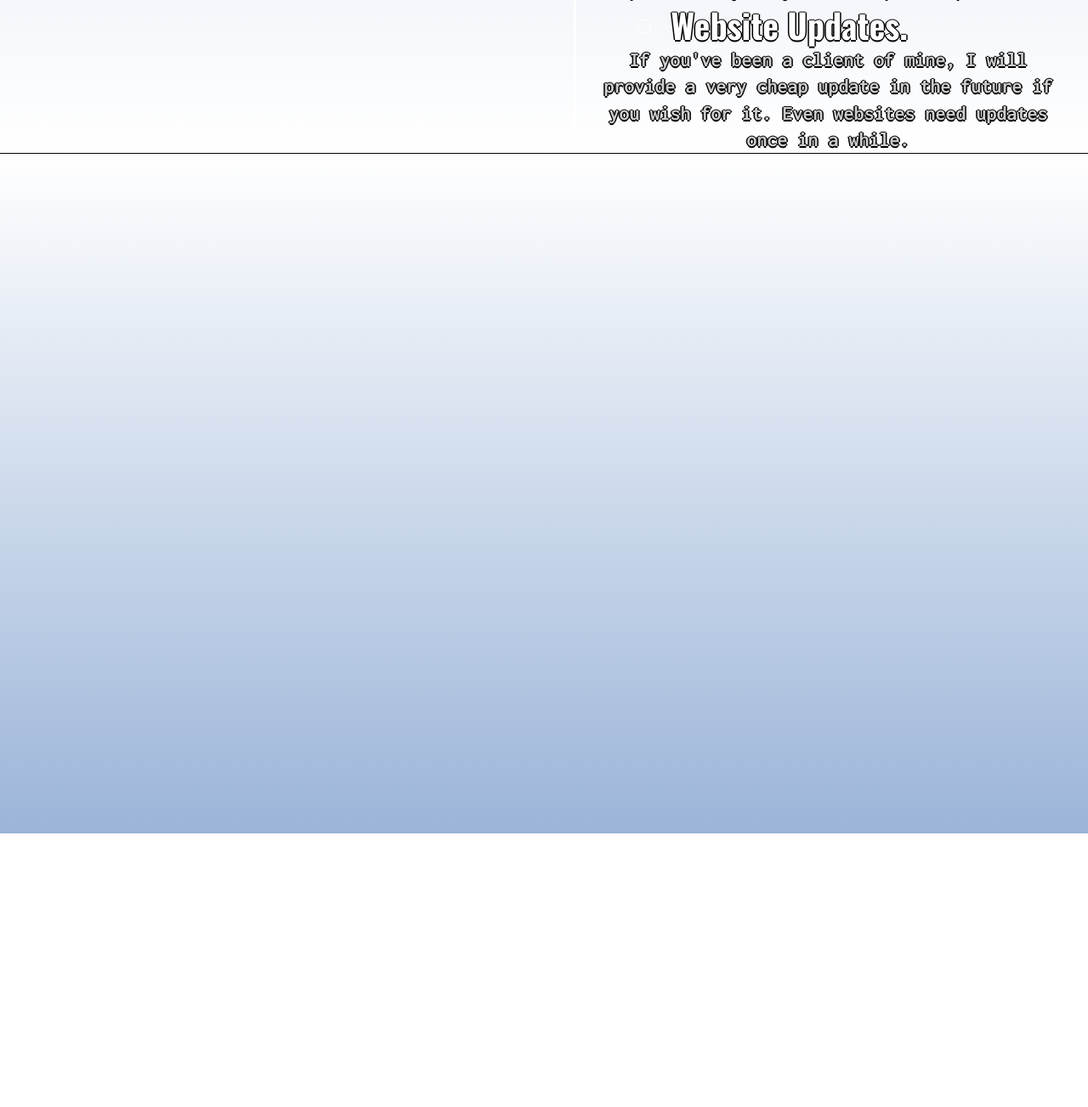
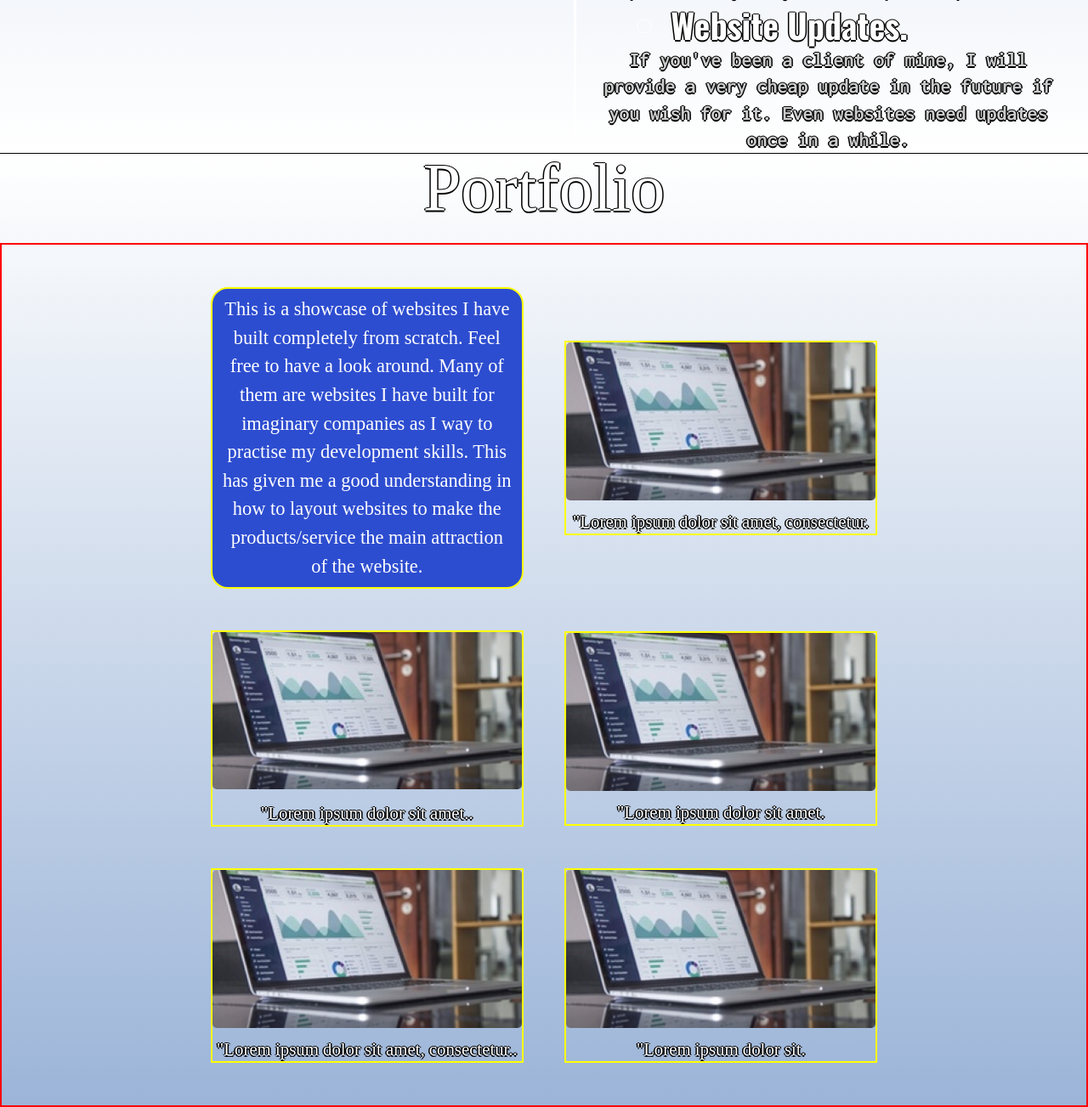
Before and after one commit to vanDeurs/portfolio, a PHP site: page / in a window 1280 px wide. Shown: the part 3091-4394 px from the top of the page at 85% size. Before the commit the page ends 4072 px from the top, so only its background shows below. Run offline with PHP 8.4, Linux system fonts and the light colour scheme; some libraries are stand-ins or nearby versions.

Commit message:
Created portfolio page. Structure done.

```diff
--- a/index.html
+++ b/index.html
@@ -130,8 +130,47 @@
         <div class="site-wrapper" id="portfolio">
             <div class="site-wrapper-inner">
                 <div class="portfolio">
+                    <h1>Portfolio</h1>
+                    <div class="portfolio-boxes">
+                        <div class="portfolio-box" id="portfolio-info">
+                            <p>This is a showcase of websites I have built completely from scratch. Feel free to have a look around. Many of them are websites I have built for imaginary companies as I way to practise my development skills. This has given me a good understanding in how to layout websites to make the products/service the main attraction of the website.</p>
+                        </div>
+                        <div class="portfolio-box">
+                            <img src="./resources/pictures/course-data.jpg" alt="Website I have built.">
+                            <div class="portfolio-box-text">
+                                <p>"Lorem ipsum dolor sit amet, consectetur.</p>
+                            </div>
+                        </div>
+                        <div class="portfolio-box">
+                            <div class="image-box">
+                                <img src="./resources/pictures/course-data.jpg" alt="Website I have built.">
+                                <span>"Lorem ipsum dolor sit amet, consectetur adipiscing elit, sed do eiusmod tempor incididunt ut labore et dolore magna aliqua. Ut enim ad mini eiusmod tempor incididunt ut labore et dolore magna aliqua. Ut enim ad minieiusmod tempor incididunt ut labor.</span>
+                            </div>
+                            <div class="portfolio-box-text">
+                                <p>"Lorem ipsum dolor sit amet..</p>
+                            </div>
+                        </div>
 
+                        <div class="portfolio-box">
+                            <img src="./resources/pictures/course-data.jpg" alt="Website I have built.">
+                            <div class="portfolio-box-text">
+                                <p>"Lorem ipsum dolor sit amet.</p>
+                            </div>
+                        </div>
 
+                        <div class="portfolio-box">
+                            <img src="./resources/pictures/course-data.jpg" alt="Website I have built.">
+                            <div class="portfolio-box-text">
+                                <p>"Lorem ipsum dolor sit amet, consectetur..</p>
+                            </div>
+                        </div>
+                        <div class="portfolio-box">
+                            <img src="./resources/pictures/course-data.jpg" alt="Website I have built.">
+                            <div class="portfolio-box-text">
+                                <p>"Lorem ipsum dolor sit.</p>
+                            </div>
+                        </div>
+                    </div>
                 </div>
             </div>
         </div>
--- a/resources/style.css
+++ b/resources/style.css
@@ -500,5 +500,100 @@ hr {
 .portfolio {
     background: linear-gradient(rgba(255,255,255,1), rgba(56,106,177,0.5));
     height: 100%;
-    padding-top: 3%;
 }
+
+.portfolio h1 {
+    font-size: 5rem;
+    margin-bottom: 25px;
+}
+
+.portfolio-boxes {
+    display: flex;
+    flex-direction: row;
+    flex-wrap: wrap;
+    width: 100%;
+    padding: 2%;
+    border: 2px solid red;
+    justify-content: center;
+    align-items: center;
+}
+
+.portfolio-box {
+    width: 30%;
+    margin: 2%;
+    border: 2px solid yellow;
+    display: flex;
+    flex-direction: column;
+    justify-content: center;
+    align-items: center;
+}
+
+.image-box {
+    position: relative;
+    widows: 100%;
+    overflow: hidden;
+}
+
+.image-box img {
+    width: 100%;
+    height: auto;
+    margin-bottom: 10px;
+    border-radius: 5px;
+    transition: all .35s ease-in-out;
+}
+
+.image-box span {
+    font-size: 1.2rem;
+    line-height: 1.3;
+    position: absolute;
+    width: 90%;
+    top: 2%;
+    left: 7%;
+    color: transparent;
+    transition: all 400ms ease-in-out;
+    text-shadow: none;
+}
+
+.portfolio-box:hover > .image-box img{
+    -moz-transform: scale(1.1);
+    -webkit-transform: scale(1.1);
+    transform: scale(1.1);
+}
+
+.portfolio-box:hover > .image-box span {
+    color: blue;
+}
+
+#portfolio-info {
+    border-radius: 20px;
+    background: #2D4DD0;
+}
+
+#portfolio-info p {
+    text-shadow: none;
+    padding: 2% 3%;
+}
+
+.portfolio-box p {
+    line-height: 1.5;
+    font-size: 1.4rem;
+    font-weight: 500;
+}
+
+.portfolio-box img {
+    width: 100%;
+    height: auto;
+    margin-bottom: 10px;
+    border-radius: 5px;
+}
+
+.portfolio-box-text {
+    display: block;
+}
+
+.portfolio-box-text p {
+    font-size: 1.3rem;
+    font-weight: 400;
+    line-height: 1.4;
+
+}
```
Also changed, not shown: resources/pictures/course-data.jpg (added).
